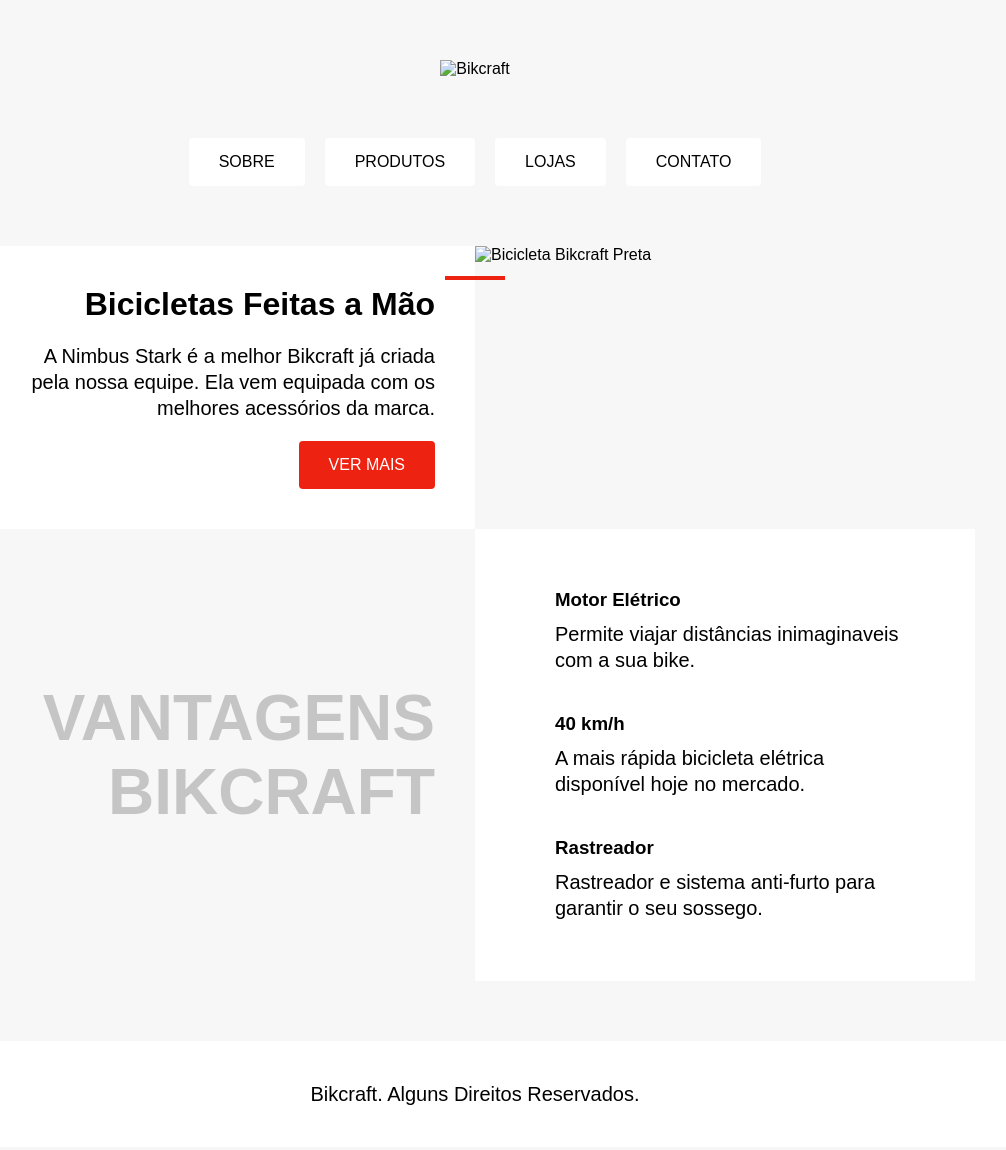
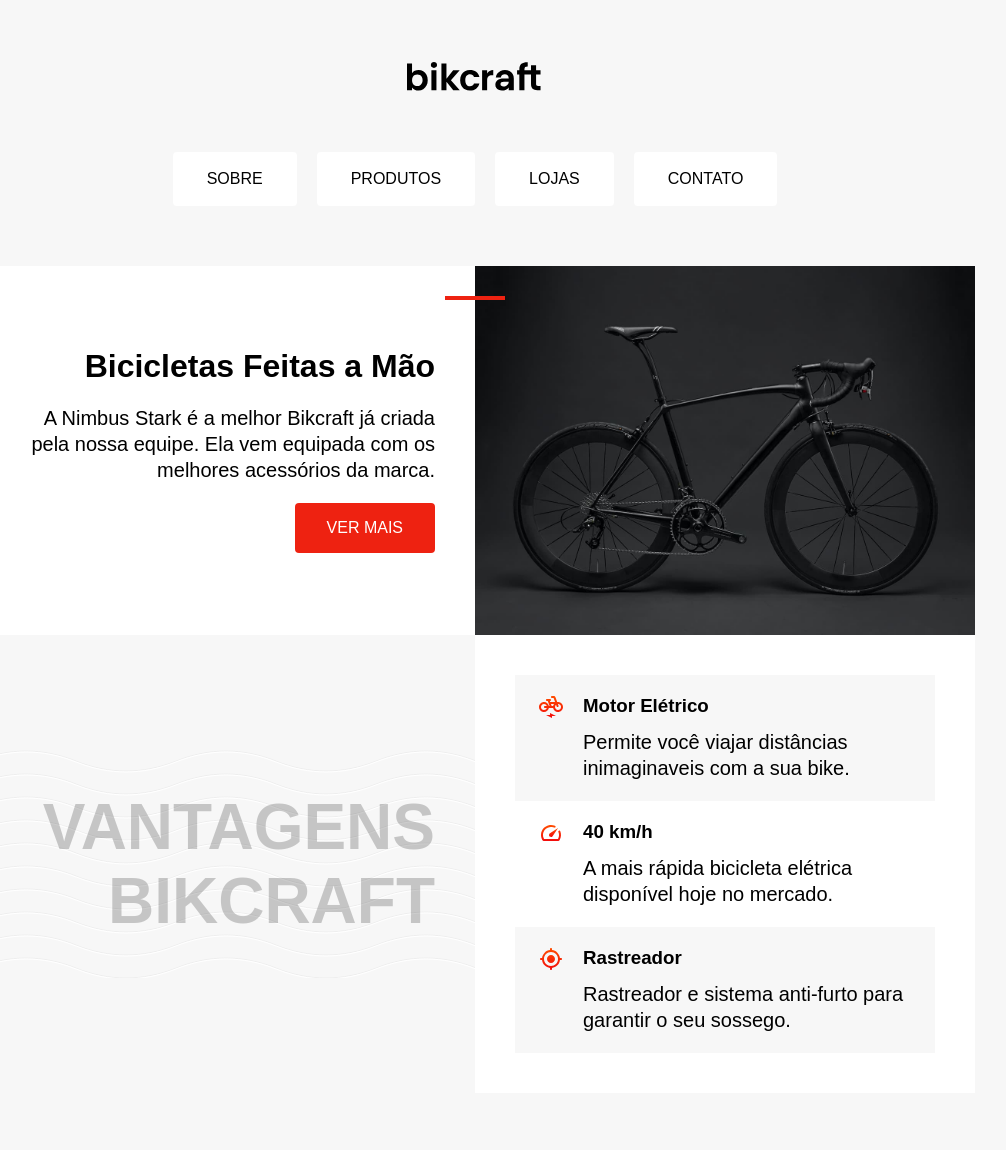
Before and after one commit to vinidanielp/exercise_position, a plain HTML site: page index.html in a window 1280 px wide. Shown: the top 1150 px of the page, without its empty margins (165-1171 px from the left). Drawn offline with Linux system fonts and the light colour scheme.

Commit message:
refatorado html e css

```diff
--- a/index.html
+++ b/index.html
@@ -8,48 +8,55 @@
 </head>
 
 <body>
-  <img src="./img/bikcraft.svg" alt="Bikcraft">
+  <header class="header">
+    <img src="./images/bikcraft.svg" alt="Bikcraft">
 
-  <div class="menu">
-    <a href="/">Sobre</a>
-    <a href="/">Produtos</a>
-    <a href="/">Lojas</a>
-    <a href="/">Contato</a>
-  </div>
+    <nav aria-label="primária">
+      <ul class="menu">
+        <li><a href="/">Sobre</a></li>
+        <li><a href="/">Produtos</a></li>
+        <li><a href="/">Lojas</a></li>
+        <li><a href="/">Contato</a></li>
+      </ul>
+    </nav>
+  </header>
 
-  <div class="conteudo">
+  <main>
+    <article class="conteudo" aria-labelledby="label-introducao">
       <div class="introducao">
-      <span class="detalhe"></span>
-      <h1>Bicicletas Feitas a Mão</h1>
+        <h1 id="label-introducao">Bicicletas Feitas a Mão</h1>
         <p>A Nimbus Stark é a melhor Bikcraft já criada pela nossa equipe. Ela vem equipada com os melhores acessórios da marca.</p>
         <a href="/" class="botao">Ver mais</a>
       </div>
-    <img src="./img/bicicleta.jpg" alt="Bicicleta Bikcraft Preta">
+      <img src="./images/bicicleta.jpg" alt="Bicicleta Bikcraft Preta">
+    </article>
 
-    <h2 class="subtitulo">Vantagens Bikcraft</h2>
+    <article class="conteudo" aria-labelledby="label-vantagens">
+      <h2 id="label-vantagens" class="subtitulo">Vantagens Bikcraft</h2>
 
-    <div class="vantagens">
-      <div class="vantagens-item">
-        <img src="./img/eletrica.svg" alt="">
+      <ul class="vantagens">
+        <li class="vantagens-item">
+          <img src="./images/eletrica.svg" alt="">
           <h3>Motor Elétrico</h3>
-        <p>Permite viajar distâncias inimaginaveis com a sua bike.</p>
-      </div>
-      <div class="vantagens-item">
-        <img src="./img/velocidade.svg" alt="">
+          <p>Permite você viajar distâncias inimaginaveis com a sua bike.</p>
+        </li>
+        <li class="vantagens-item">
+          <img src="./images/velocidade.svg" alt="">
           <h3>40 km/h</h3>
           <p>A mais rápida bicicleta elétrica disponível hoje no mercado.</p>
-      </div>
-      <div class="vantagens-item">
-        <img src="./img/rastreador.svg" alt="">
+        </li>
+        <li class="vantagens-item">
+          <img src="./images/rastreador.svg" alt="">
           <h3>Rastreador</h3>
           <p>Rastreador e sistema anti-furto para garantir o seu sossego.</p>
-      </div>
-    </div>
-  </div>
+        </li>
+      </ul>
+    </article>
+  </main>
 
-  <div class="rodape">
+  <footer class="rodape">
     <p>Bikcraft. Alguns Direitos Reservados.</p>
-  </div>
+  </footer>
 </body>
 
 </html>
--- a/style.css
+++ b/style.css
@@ -1,11 +1,11 @@
 body {
   font-family: Arial, Helvetica, sans-serif;
   margin: 0px;
+  display: grid;
+  gap: 3.75rem;
+  justify-items: center;
+  margin-top: 3.75rem;
   background: #f7f7f7;
-  display: grid;
-  gap: 60px;
-  justify-items: center;
-  margin-top: 60px;
 }
 
 img {
@@ -17,6 +17,12 @@ a {
   text-decoration: none;
 }
 
+ul {
+  list-style: none;
+  margin: 0;
+  padding: 0;
+}
+
 p,
 h1,
 h2,
@@ -25,77 +31,111 @@ h3 {
 }
 
 p {
-  font-size: 20px;
+  font-size: 1.25rem;
   line-height: 1.3;
+}
+
+.header {
+  display: grid;
+  justify-items: center;
+  gap: 3.75rem;
 }
 
 .menu {
   display: flex;
   flex-wrap: wrap;
-  gap: 20px;
+  gap: 1.25rem;
   justify-content: center;
 }
+
 .menu a {
+  display: block;
   background: #ffffff;
-  padding: 15px 30px;
-  border-radius: 4px;
+  padding: 1rem 2rem;
+  border-radius: 0.25rem;
   color: #000000;
   text-transform: uppercase;
+  border: 0.125rem solid #fff;
+}
+
+.menu a:hover {
+  border-color: #e21;
 }
 
 .conteudo {
   display: grid;
   grid-template-columns: 1fr 1fr;
-  max-width: 1000px;
+  max-width: 62.5rem;
 }
 
 .introducao {
   background: #fff;
-  padding: 40px;
+  padding: 2.5rem;
   text-align: right;
   position: relative;
   display: grid;
-  gap: 20px;
-  align-items: center;
+  gap: 1.25rem;
+  align-content: center;
   justify-items: end;
 }
 
-.detalhe {
-  width: 60px;
-  height: 4px;
+.introducao h1 {
+  font-size: 2rem;
+}
+
+.introducao::before {
+  content: "";
+  width: 3.75rem;
+  height: 0.25rem;
   background: #e21;
   position: absolute;
-  top: 30px;
-  right: -30px;
+  top: 1.875rem;
+  right: -1.875rem;
 }
 
 .botao {
   background: #e21;
   color: #fff;
-  padding: 15px 30px;
-  border-radius: 4px;
+  padding: 1rem 2rem;
+  border-radius: 0.25rem;
   text-transform: uppercase;
+  transition: 0.3s;
+}
+
+.botao:hover {
+  background: #900;
 }
 
 .subtitulo {
-  font-size: 64px;
+  font-size: 4rem;
   text-transform: uppercase;
   color: rgba(0, 0, 0, 0.2);
   text-align: right;
-  padding: 40px;
+  padding: 2.5rem;
   align-self: center;
+
+  background-image: url("./images/onda.svg");
 }
 
 .vantagens {
   background: #fff;
-  padding: 40px;
+  padding: 2.5rem;
 }
 
 .vantagens-item {
   display: grid;
   grid-template-columns: auto 1fr;
-  gap: 10px 20px;
-  padding: 20px;
+  gap: 0.625rem 1.25rem;
+  padding: 1.25rem;
+  border-left: 0.25rem solid transparent;
+}
+
+.vantagens-item:nth-child(odd) {
+  background: #f7f7f7;
+}
+
+.vantagens-item:hover {
+  border-color: #e21;
 }
 
 .vantagens-item p {
@@ -106,6 +146,6 @@ p {
   background: #fff;
   width: 100%;
   text-align: center;
-  padding: 40px;
+  padding: 2.5rem;
   box-sizing: border-box;
 }
```
Also changed, not shown: images/onda.svg (added). Lines whose indentation alone changed are shown as unchanged.
